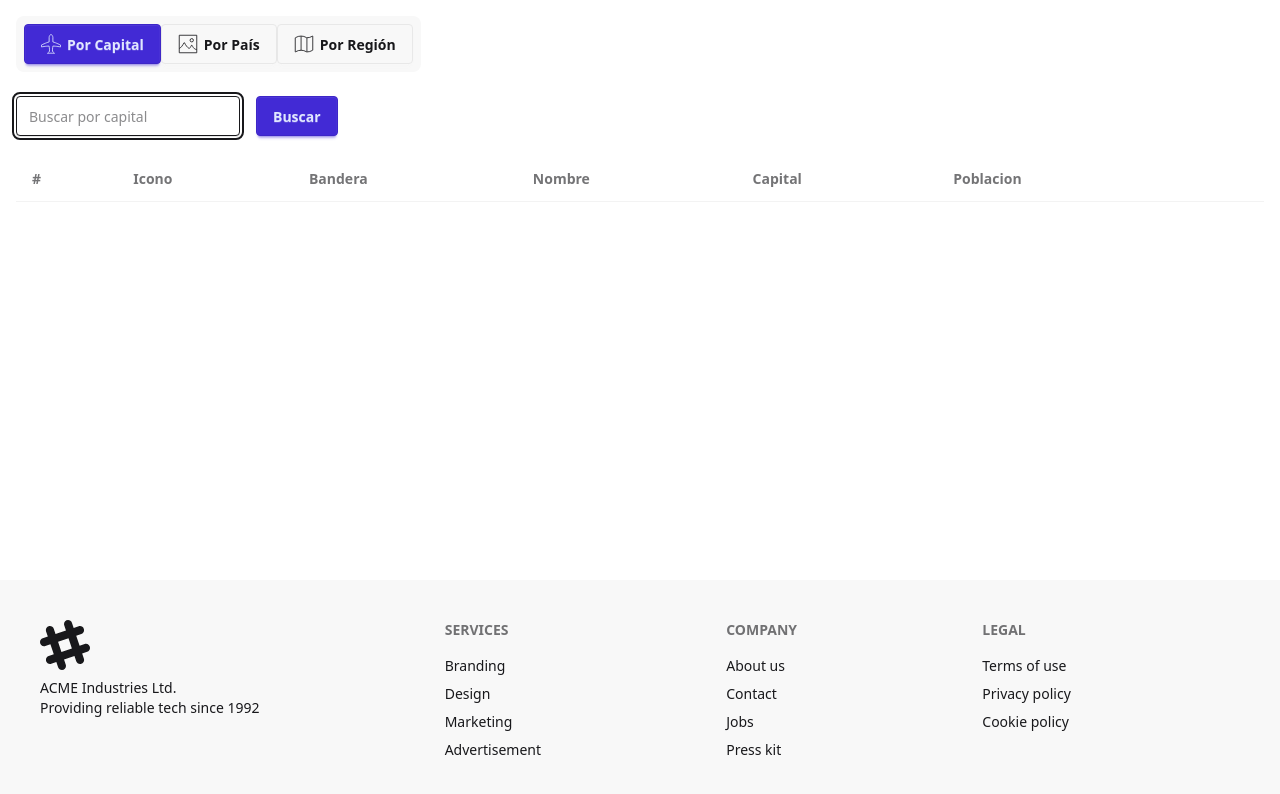
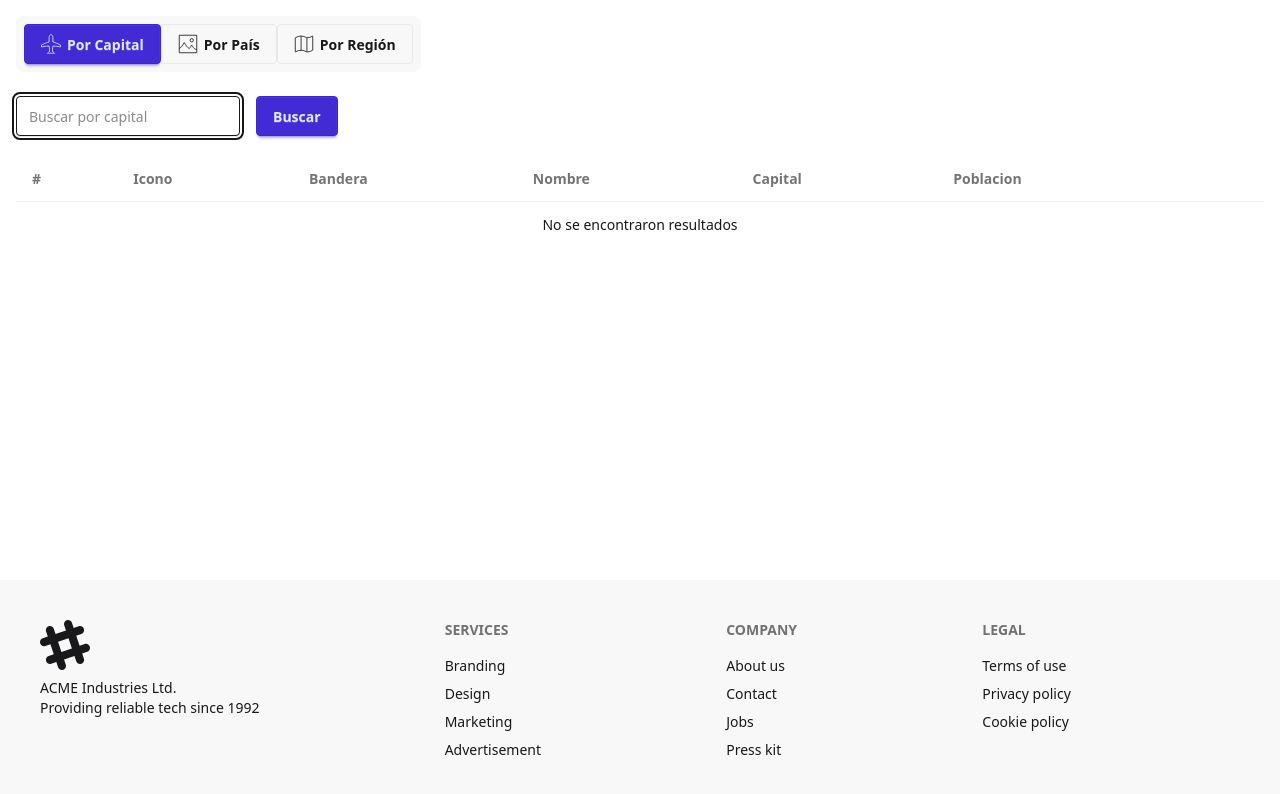
Before and after one commit to BaldoCamposDev/country-app, an Angular app: page /country/by-capital in a window 1280 px wide. Shown: the top 794 px of the page. Built offline with nearby package versions, Linux system fonts and the light colour scheme.

Commit message:
feat: :sparkles: Show ing differents states to user

```diff
--- a/src/app/country/components/country-list/country-list.html
+++ b/src/app/country/components/country-list/country-list.html
@@ -29,6 +29,29 @@
           </td>
         </tr>
       }
+
+      <!-- Error -->
+      @if (errorMessage()) {
+        <tr>
+          <td colspan="8" class="text-center">
+            {{ errorMessage() }}
+          </td>
+        </tr>
+      }
+
+      <!-- Sin resultados -->
+      @if (countries().length === 0 && !isLoading()) {
+        <tr>
+          <td colspan="8" class="text-center">No se encontraron resultados</td>
+        </tr>
+      }
+
+      <!-- Cargando -->
+      @if (isLoading()) {
+        <tr>
+          <td colspan="8" class="text-center">Buscando paises</td>
+        </tr>
+      }
     </tbody>
   </table>
 </section>
--- a/src/app/country/components/country-list/country-list.ts
+++ b/src/app/country/components/country-list/country-list.ts
@@ -10,4 +10,8 @@
 })
 export class CountryList {
   countries = input.required<Country[]>();
+
+  errorMessage = input<string | unknown>();
+  isLoading = input<boolean>(false);
+  isEmpty = input<boolean>(false);
 }
--- a/src/app/country/pages/by-capital-page/by-capital-page.html
+++ b/src/app/country/pages/by-capital-page/by-capital-page.html
@@ -1,7 +1,8 @@
 <country-search-input searchPlaceholder="Buscar por capital" (value)="query.set($event)" />
 
-@if (countryResource.error()) {
-  <h3>{{ countryResource.error() }}</h3>
-} @else if (countryResource.hasValue()) {
-  <country-list [countries]="countryResource.value()" />
-}
+<country-list
+  [countries]="countryResource.value() ?? []"
+  [isLoading]="countryResource.isLoading()"
+  [errorMessage]="countryResource.error()"
+  [isEmpty]="countryResource.value.length === 0"
+/>
--- a/src/app/country/pages/by-country-page/by-country-page.html
+++ b/src/app/country/pages/by-country-page/by-country-page.html
@@ -1,7 +1,8 @@
 <country-search-input searchPlaceholder="Buscar por país" (value)="query.set($event)" />
 
-@if (countryResource.error()) {
-  <h3>{{ countryResource.error() }}</h3>
-} @else if (countryResource.hasValue()) {
-  <country-list [countries]="countryResource.value()" />
-}
+<country-list
+  [countries]="countryResource.value() ?? []"
+  [isLoading]="countryResource.isLoading()"
+  [errorMessage]="countryResource.error()"
+  [isEmpty]="countryResource.value.length === 0"
+/>
```
